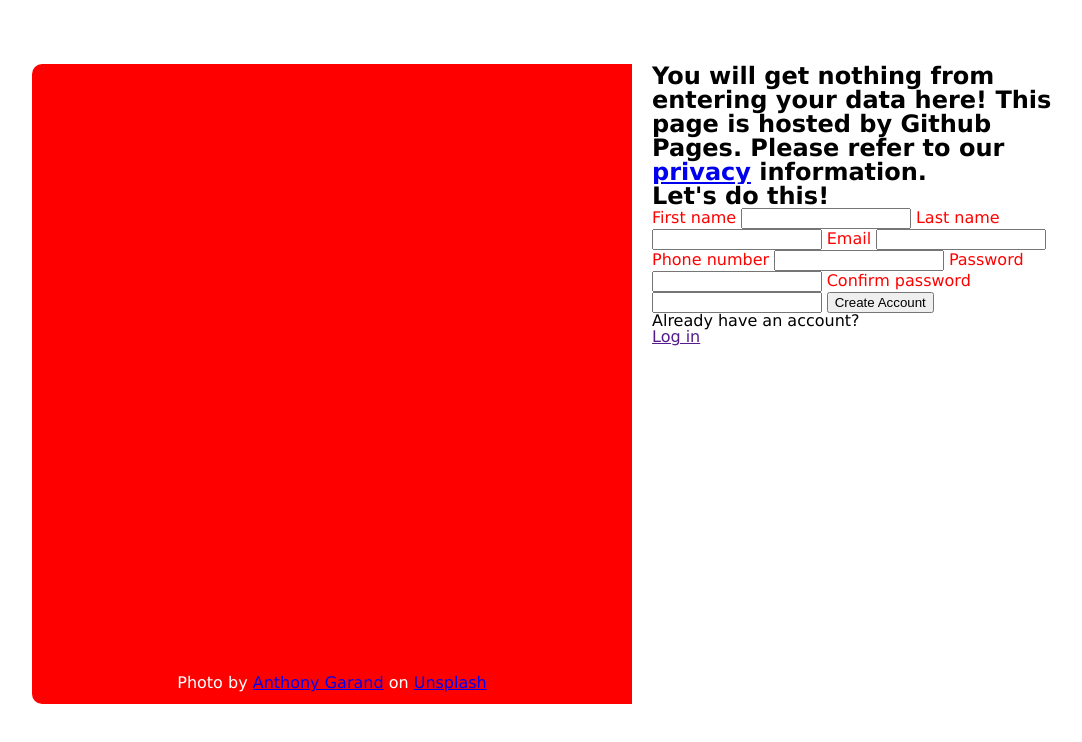
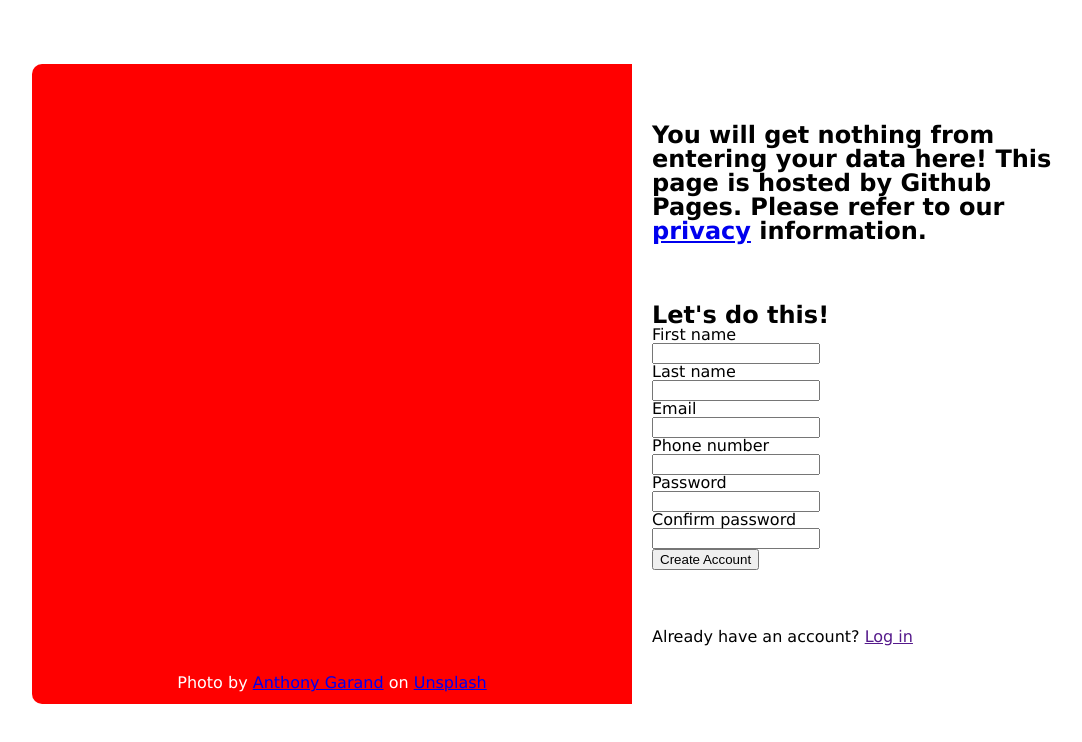
Before and after one commit to leonstoyanopoulos/Sign-up-Form, a plain HTML site: page index.html in a window 1280 px wide. Shown: the whole page, without its empty margins (96-1178 px from the left). Drawn offline with Linux system fonts and the light colour scheme.

Commit message:
changed layout

```diff
--- a/index.html
+++ b/index.html
@@ -25,22 +25,38 @@
             <div id="main-form">
                 <form action="GET">
                     <h2>Let's do this!</h2>
-                    <label for="firstName">First name</label>
-                    <input type="text" name="firstName" id="firstName">
-                    <label for="lastName">Last name</label>
-                    <input type="text" name="lastName" id="lastName">
-                    <label for="email">Email</label>
-                    <input type="email" name="email" id="email">
-                    <label for="phoneNumber">Phone number</label>
-                    <input type="number" name="phoneNumber" id="phoneNumber">
-                    <label for="password">Password</label>
-                    <input type="password" name="password" id="password">
-                    <label for="passwordConfirm">Confirm password</label>
-                    <input type="password" name="passwordConfirm" id="passwordConfirm">
-                    <button type="submit">Create Account</button>
+                    <fieldset>
+                        <div class="inputpair">
+                            <label class="field-label" for="firstName">First name</label>
+                            <input class="field" type="text" name="firstName" id="firstName">
+                        </div>
+                        <div class="inputpair">
+                            <label class="field-label" for="lastName">Last name</label>
+                            <input class="field" type="text" name="lastName" id="lastName">
+                        </div>
+
+                            <div class="inputpair">
+                                <label class="field-label" for="email">Email</label>
+                                <input class="field" type="email" name="email" id="email">
+                            </div>
+
+                        <div class="inputpair">
+                            <label class="field-label" for="phoneNumber">Phone number</label>
+                            <input class="field" type="number" name="phoneNumber" id="phoneNumber">
+                        </div>
+                        <div class="inputpair">
+                            <label class="field-label" for="password">Password</label>
+                            <input class="field" type="password" name="password" id="password">
+                        </div>
+                        <div class="inputpair">
+                            <label class="field-label" for="passwordConfirm">Confirm password</label>
+                            <input class="field" type="password" name="passwordConfirm" id="passwordConfirm">
+                        </div>
+                        <button type="submit">Create Account</button>
+                    </fieldset>
                 </form>
             </div>
-            Already have an account? <a href="">Log in</a>
+            <div>Already have an account? <a href="">Log in</a></div>
         </div>
     </div>
 </body>
--- a/style.css
+++ b/style.css
@@ -105,16 +105,22 @@ img {
     flex: 2;
     display: flex;
     flex-direction: column;
+    justify-content: space-evenly;
+    height: 100%;
 }
 
 #main-form {
-    background: white;
+    gap: 20px;
     display: flex;
-    flex-wrap: wrap;
-    gap: 10px;
+    flex-flow: row wrap;
 }
 
-input, label {
-    color: red;
-    width: 40%;
+.field {
+    display: flex;
+    flex-direction: column;
+    width: 10rem;
 }
+
+.inputpair {
+    flex: 1;
+}
```
